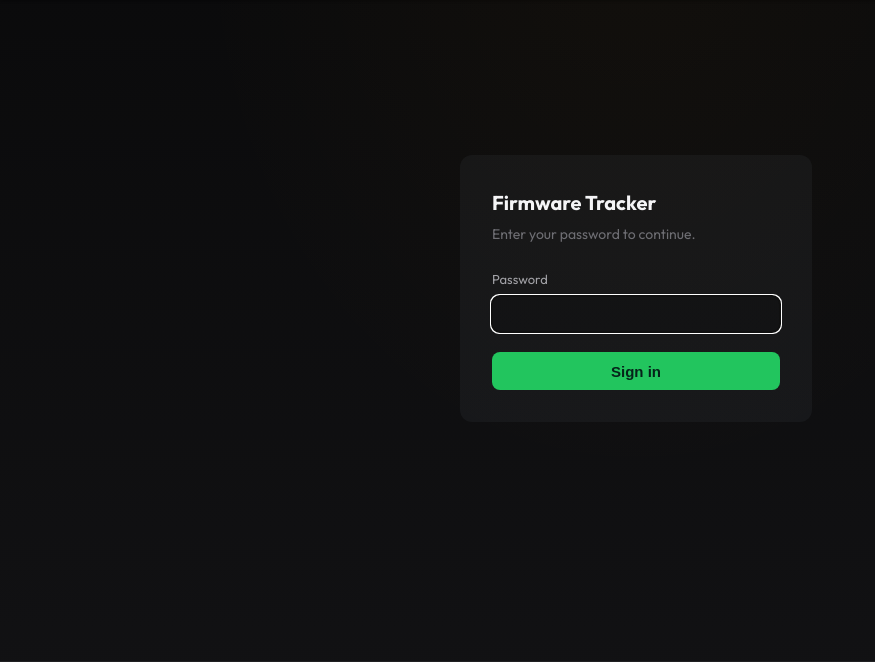
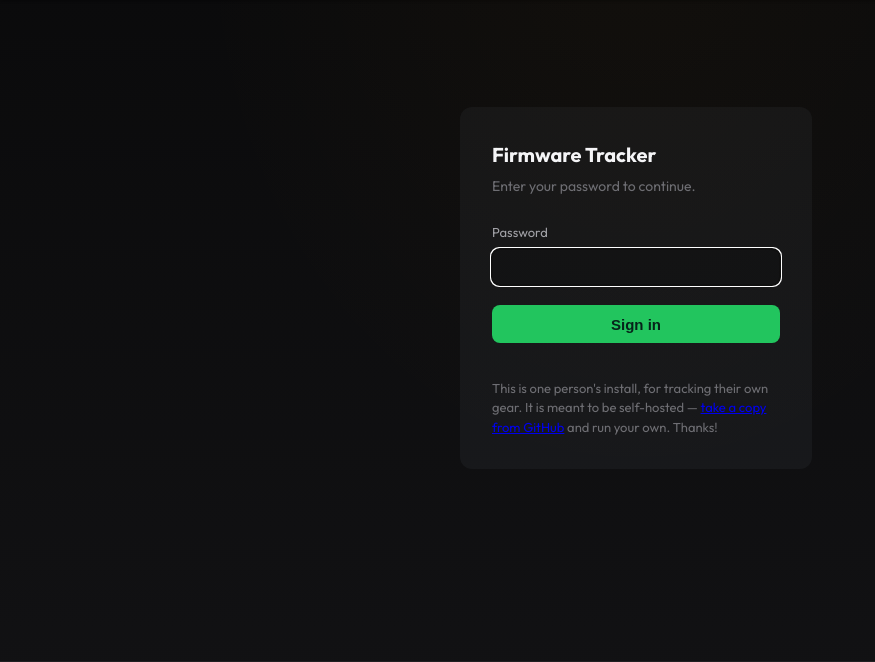
Before and after one commit to gmoynihan88/firmware_tracker, a FastAPI app: template templates/login.html in a window 1280 px wide. Shown: the part 71-733 px from the top of the page, without its empty margins (0-875 px from the left). Run offline with FastAPI, Linux system fonts and the light colour scheme; the template is opened without the code that fills it: most values are stand-ins (such as "Sample title", 1, 10 or a date in 2020); some libraries are stand-ins or nearby versions.

Commit message:
Say whose installation this is on the login page (#207)
Anyone who reaches /login and is not the owner has found someone else's install --
from a shared link, a stale bookmark, or the Log in item in the nav. A bare password
box tells them nothing and offers them nothing. The page now names what this is, says
it is meant to be self-hosted, and links the repository so they can run their own.

It also offers the catalogue as somewhere to go instead, but only when there is one:
the route passes public_catalog into all three login contexts, because the template
had no way to know, and offering a private catalogue would send someone straight back
to the page they are standing on.

.login-note is defined rather than merely used. The first draft applied the class
without adding a rule for it, so both paragraphs inherited the password hint's styling
and read as further instructions for signing in rather than as a note about the
installation.

Not changed: the middleware still sends an anonymous / to /catalog, which it has done
since #194, and sends the owner's other pages to /login. Sending every protected path
to the catalogue would leave no way to reach the login form from a bookmark.

Both tests were wrong before they were right, and in the way that matters. Each
asserted against the whole document, where base.html links /catalog in the nav on
every page: that made the absence test impossible to pass, and -- worse -- made the
presence test pass for a reason that had nothing to do with the feature. It would have
survived deleting the block it was meant to defend. Both are scoped to the login card
now, and sabotage-checked in both directions: deleting the block fails the presence
test, removing only the guard fails the absence test. 853 tests pass.


Claude-Session: https://claude.ai/code/session_013juHyxZYJ1UyvEpSKEXvn8

Co-authored-by: Claude Opus 5 <noreply@anthropic.com>

```diff
--- a/static/css/login.css
+++ b/static/css/login.css
@@ -66,3 +66,21 @@
     font-size: 0.9375rem;
     cursor: pointer;
 }
+
+/* The disclaimer, separated from the password hint above it: someone who is not the
+   owner needs it to read as a note about the installation rather than as instructions
+   for signing in. */
+.login-note {
+    margin: 1.25rem 0 0;
+    padding-top: 1rem;
+    border-top: 1px solid var(--border-subtle, rgba(148, 163, 184, 0.2));
+    font-size: 0.8125rem;
+    line-height: 1.5;
+}
+
+/* A second note follows the first without repeating the rule above it. */
+.login-note + .login-note {
+    margin-top: 0.5rem;
+    padding-top: 0;
+    border-top: none;
+}
--- a/templates/login.html
+++ b/templates/login.html
@@ -15,6 +15,22 @@
                autocomplete="current-password" autofocus required>
 
         <button class="login-button" type="submit">Sign in</button>
+
+        {# Whoever reaches this page and is not the owner has found someone else's
+           installation. Say so, and point them at their own copy rather than leaving
+           them at a password prompt with no explanation. #}
+        <p class="login-hint login-note">
+            This is one person's install, for tracking their own gear. It is meant to be
+            self-hosted &mdash;
+            <a href="https://github.com/gmoynihan88/firmware_tracker" rel="noopener">take a
+            copy from GitHub</a> and run your own. Thanks!
+        </p>
+
+        {% if public_catalog %}
+        <p class="login-hint login-note">
+            Or <a href="/catalog">browse the catalogue</a> &mdash; no sign-in needed.
+        </p>
+        {% endif %}
     </form>
 </div>
 {% endblock %}
```
Also changed, not shown: src/auth/router.py (+20 -3 lines), tests/test_auth.py (+22 -0 lines), tests/test_public_catalog.py (+20 -0 lines).
